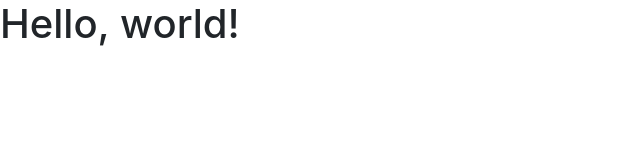
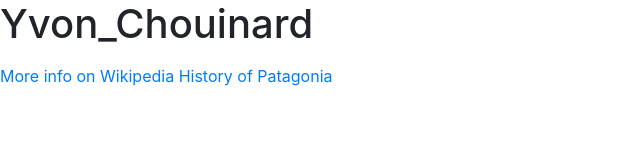
Before and after one commit to michaelsandahl/fcc-tribute-page, a plain HTML site: page index.html in a window 1280 px wide. Shown: the whole page, without its empty margins (0-640 px from the left). Drawn offline with nearby package versions, Linux system fonts and the light colour scheme.

Commit message:
Started research and begin filling in placeholders in index.html

```diff
--- a/index.html
+++ b/index.html
@@ -8,10 +8,31 @@
     <!-- Bootstrap CSS -->
     <link rel="stylesheet" href="https://maxcdn.bootstrapcdn.com/bootstrap/4.0.0/css/bootstrap.min.css" integrity="sha384-Gn5384xqQ1aoWXA+058RXPxPg6fy4IWvTNh0E263XmFcJlSAwiGgFAW/dAiS6JXm" crossorigin="anonymous">
 
-    <title>Hello, world!</title>
+    <title><!--Tribute Page-->></title>
   </head>
   <body>
-    <h1>Hello, world!</h1>
+    <div id="main">
+      <div id="title">
+        <h1>Yvon_Chouinard</h1>
+      </div>
+      <div id="img-div">
+        <!--img shoould have id="image"
+        Image should responsively resize without exceeding original size
+      Should be centered within parent element-->
+        <p id="img-caption">
+          <!--Text describing the image-->
+        </p>
+      </div>
+      <div id="tribute-info">
+        <p>
+          <!--Info about the person-->
+        </p>
+        <a href="https://en.wikipedia.org/wiki/Yvon_Chouinard" target="_blank" rel="noopener noreferrer">More info on Wikipedia</a>
+        <a href="https://www.patagonia.com/company-history.html" target="_blank" rel="noopener noreferrer">History of Patagonia</a>
+      </div>
+
+
+    </div>
 
     <!-- Optional JavaScript -->
     <!-- jQuery first, then Popper.js, then Bootstrap JS -->
```
Also changed, not shown: 1 other file.
